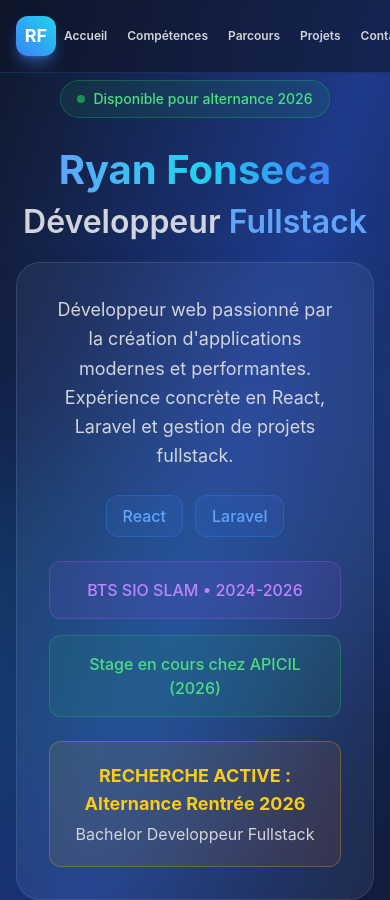
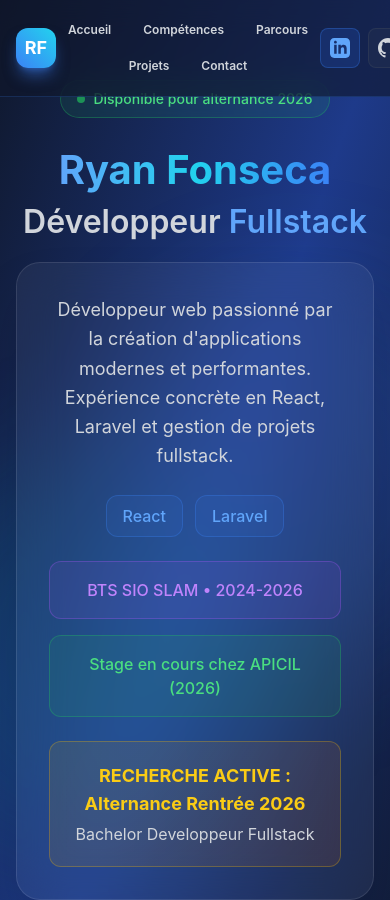
Before and after one commit to rf69100/mon-portfolio, a React (Create React App) app: page / in a window 390 px wide. Shown: the top 900 px of the page. Built offline with nearby package versions, Linux system fonts and the light colour scheme.

Commit message:
version fonctionnelle finale

```diff
--- a/src/App.jsx
+++ b/src/App.jsx
@@ -133,18 +133,35 @@ const Header = () => {
             ))}
           </nav>
 
-          {/* Navigation Mobile - TOUT SUR UNE LIGNE */}
-          <nav className="md:hidden flex items-center space-x-1">
-            {NAVIGATION_ITEMS.map((item) => (
+          {/* Navigation Mobile - 2 LIGNES */}
+          <nav className="md:hidden flex flex-col items-center space-y-2">
+            {/* Première ligne : 3 liens */}
+            <div className="flex items-center space-x-2">
+              {NAVIGATION_ITEMS.slice(0, 3).map((item) => (
                 <a
                   key={item.href}
                   href={item.href}
-                className="px-2 py-1.5 text-gray-300 hover:text-white transition-all text-xs font-semibold"
+                  className="px-3 py-1.5 text-gray-300 hover:text-white transition-all text-xs font-semibold"
                   aria-label={`Naviguer vers ${item.label}`}
                 >
                   {item.label}
                 </a>
               ))}
+            </div>
+
+            {/* Deuxième ligne : 2 liens */}
+            <div className="flex items-center space-x-2">
+              {NAVIGATION_ITEMS.slice(3).map((item) => (
+                <a
+                  key={item.href}
+                  href={item.href}
+                  className="px-3 py-1.5 text-gray-300 hover:text-white transition-all text-xs font-semibold"
+                  aria-label={`Naviguer vers ${item.label}`}
+                >
+                  {item.label}
+                </a>
+              ))}
+            </div>
           </nav>
 
           {/* Réseaux sociaux */}
```
Lines whose indentation alone changed are shown as unchanged.
